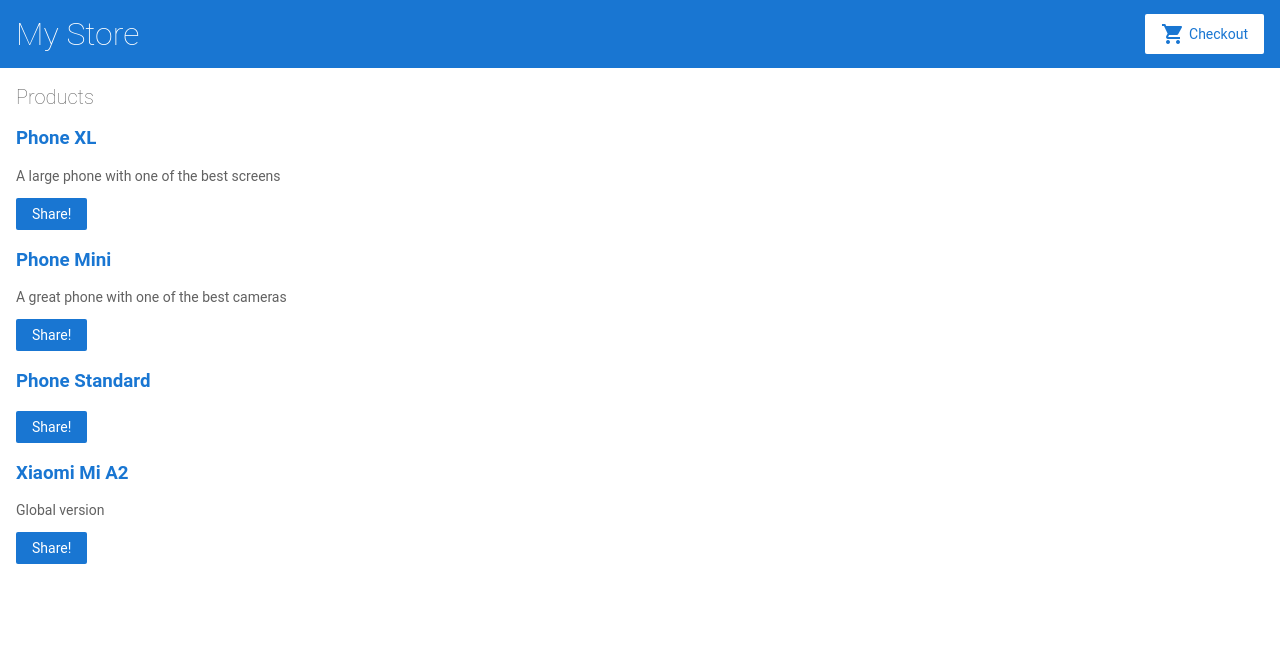
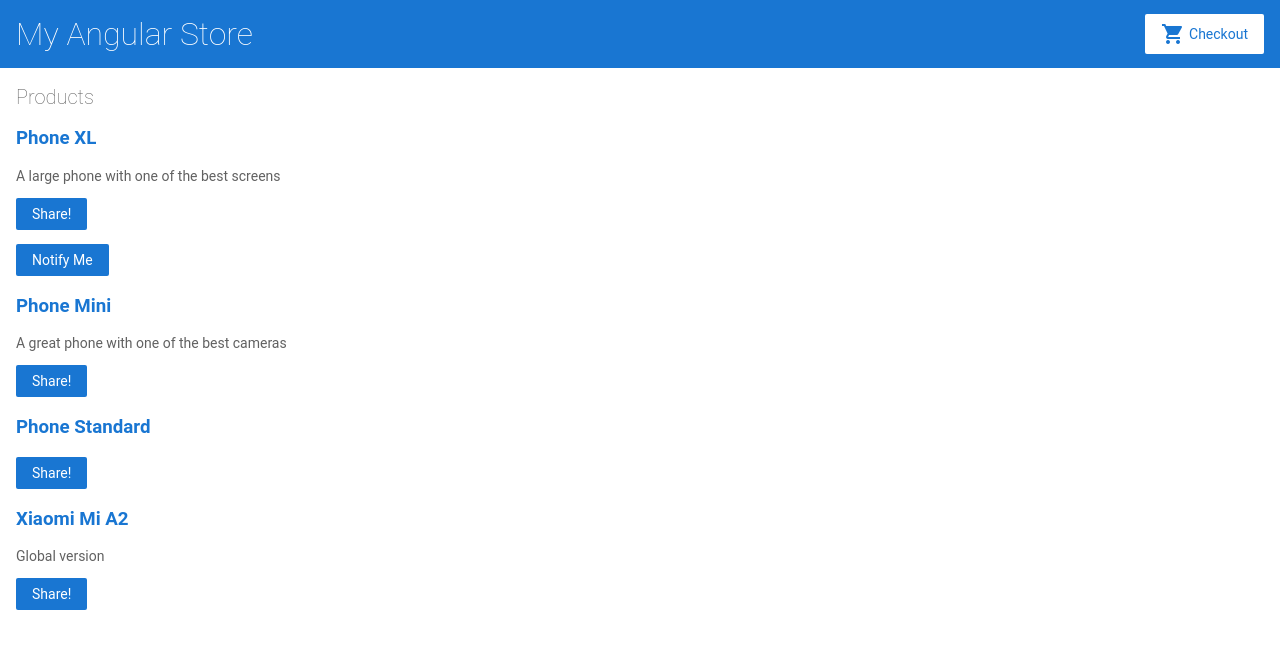
Before and after one commit to paulogustavo/angular-tutorial, an Angular app: page / in a window 1280 px wide. Shown: the top 648 px of the page. Built offline with nearby package versions, Linux system fonts and the light colour scheme.

Commit message:
Notify button added

```diff
--- a/src/app/app.module.ts
+++ b/src/app/app.module.ts
@@ -6,6 +6,7 @@
 import { AppComponent } from './app.component';
 import { TopBarComponent } from './top-bar/top-bar.component';
 import { ProductListComponent } from './product-list/product-list.component';
+import { ProductAlertsComponent } from './product-alerts/product-alerts.component';
 
 @NgModule({
   imports: [
@@ -18,7 +19,8 @@
   declarations: [
     AppComponent,
     TopBarComponent,
-    ProductListComponent
+    ProductListComponent,
+    ProductAlertsComponent
   ],
   bootstrap: [ AppComponent ]
 })
--- /dev/null
+++ b/src/app/product-alerts/product-alerts.component.html
@@ -0,0 +1,3 @@
+<p *ngIf="product.price > 700">
+  <button (click)="notify.emit()">Notify Me</button>
+</p>
--- /dev/null
+++ b/src/app/product-alerts/product-alerts.component.ts
@@ -0,0 +1,16 @@
+import { Component, OnInit, Input,Output, EventEmitter } from '@angular/core';
+
+@Component({
+  selector: 'app-product-alerts',
+  templateUrl: './product-alerts.component.html',
+  styleUrls: ['./product-alerts.component.css']
+})
+export class ProductAlertsComponent implements OnInit {
+  @Input() product;
+  @Output() notify = new EventEmitter();
+  constructor() { }
+
+  ngOnInit() {
+  }
+
+}
--- a/src/app/product-list/product-list.component.html
+++ b/src/app/product-list/product-list.component.html
@@ -10,6 +10,10 @@
     {{ product.description }}
   </p>
   <button (click)="share()">Share!</button>
+  <app-product-alerts
+    [product]="product"
+    (notify)="onNotify()">
+  </app-product-alerts>
 </div>
 
 <!--
--- a/src/app/product-list/product-list.component.ts
+++ b/src/app/product-list/product-list.component.ts
@@ -13,6 +13,10 @@
   share() {
     window.alert('The product has been shared!');
   }
+
+  onNotify() {
+    window.alert('You will be notified when the product goes on sale');
+  }
 }
 
 
--- a/src/app/top-bar/top-bar.component.html
+++ b/src/app/top-bar/top-bar.component.html
@@ -1,5 +1,5 @@
 <a [routerLink]="['/']">
-  <h1>My Store</h1>
+  <h1>My Angular Store</h1>
 </a>
 
 <a [routerLink]="['/cart']" class="button fancy-button"><i class="material-icons">shopping_cart</i>Checkout</a>
```
Also changed, not shown: src/app/product-alerts/product-alerts.component.css (added).
